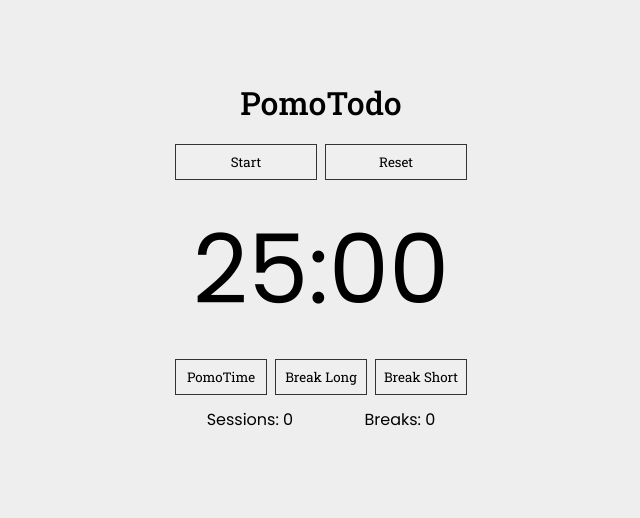
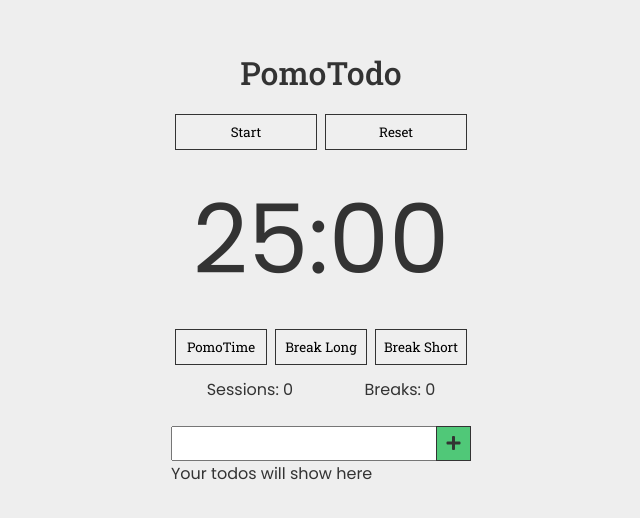
Before and after one commit to danprowse/danprowse.github.io, a plain HTML site: page index.html in a window 1280 px wide. Shown: the part 132-650 px from the top of the page, without its empty margins (319-959 px from the left). Drawn offline with Linux system fonts and the light colour scheme.

Commit message:
todos section started with input element and add icon

```diff
--- a/index.html
+++ b/index.html
@@ -1,11 +1,12 @@
 <!DOCTYPE html>
 <html lang="en">
   <head>
-    <meta charset="UTF-8">
-    <meta http-equiv="X-UA-Compatible" content="IE=edge">
-    <meta name="viewport" content="width=device-width, initial-scale=1.0">
+    <meta charset="UTF-8" />
+    <meta http-equiv="X-UA-Compatible" content="IE=edge" />
+    <meta name="viewport" content="width=device-width, initial-scale=1.0" />
     <title>PomoTodo</title>
-    <link rel="stylesheet" href="/css/main.css">
+    <link rel="stylesheet" href="/css/main.css" />
+    <link rel="stylesheet" href="https://pro.fontawesome.com/releases/v5.10.0/css/all.css" integrity="sha384-AYmEC3Yw5cVb3ZcuHtOA93w35dYTsvhLPVnYs9eStHfGJvOvKxVfELGroGkvsg+p" crossorigin="anonymous"/>
   </head>
   <body>
     <div class="heading">
@@ -32,7 +33,14 @@
     </section>
 
     <section class="todos-container">
-
+      <div class="todos__input">
+          <input type="text">
+          <i class="fas fa-plus icon-add"></i>
+      </div>
+      <div class="todos__list">
+        <p>Your todos will show here</p>
+        <ul></ul>
+      </div>
     </section>
 
     <script type="module" src="/js/app.js" type="module"></script>
--- a/sass/_base.scss
+++ b/sass/_base.scss
@@ -13,6 +13,7 @@ html {
     font-size: 16px;
     font-family: 'Poppins', sans-serif;
     font-weight: 400;
+    color: #333;
     width: 100vw;
 }
 
--- /dev/null
+++ b/sass/_todos.scss
@@ -0,0 +1,23 @@
+.todos-container {
+    min-width: 300px;
+}
+.todos__input {
+    position: relative;
+    input {
+        width: 100%;
+        padding: 0.5rem 40px 0.5rem 0.5rem;
+        outline: none;
+    }
+    .icon-add {
+        display: inline-block;
+        position: absolute;
+        @include flexCenter;
+        font-size: 1rem;
+        top: 0;
+        right: 0;
+        height: 35px;
+        width: 35px;
+        background-color: #50C878;
+        border: 1px solid;
+    }
+}
--- a/sass/main.scss
+++ b/sass/main.scss
@@ -2,4 +2,5 @@
 @import "colors";
 @import "mixins";
 @import "timer";
+@import "todos";
 @import "base";
```
Also changed, not shown: css/main.css, 1 other file. Lines whose indentation alone changed are shown as unchanged.
